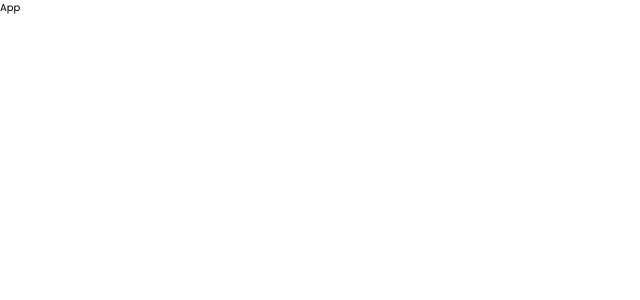
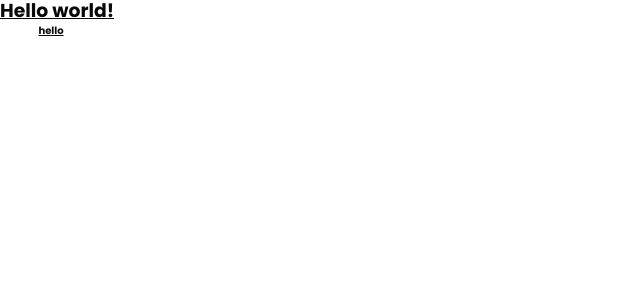
Before and after one commit to sohelrana2002/eBook-Application, a React (Vite) app in the folder admin/: page / in a window 1280 px wide. Shown: the top 300 px of the page, without its empty margins (0-640 px from the left). Built offline with nearby package versions, Linux system fonts and the light colour scheme.

Commit message:
setup tailwindcss and shadcn ui

```diff
--- a/admin/src/App.jsx
+++ b/admin/src/App.jsx
@@ -1,7 +1,14 @@
 import React from "react";
+import style from "./index.module.css";
 
 const App = () => {
-  return <div>App</div>;
+  return (
+    <div>
+      <h1 class="text-3xl font-bold underline text">Hello world!</h1>
+
+      <div className={`${style.container} font-bold underline text`}>hello</div>
+    </div>
+  );
 };
 
 export default App;
--- a/admin/src/index.css
+++ b/admin/src/index.css
@@ -1,83 +1,120 @@
-/* =======Google font(poppins)========= */
-@import url('https://fonts.googleapis.com/css2?family=Poppins:ital,wght@0,100;0,200;0,300;0,400;0,500;0,600;0,700;0,800;0,900;1,100;1,200;1,300;1,400;1,500;1,600;1,700;1,800;1,900&display=swap');
+@import "tailwindcss";
+@import "tw-animate-css";
 
+@custom-variant dark (&:is(.dark *));
 
-*,
-*::before,
-*::after {
-    margin: 0;
-    padding: 0;
-    box-sizing: border-box;
-    border: none;
-    outline: none;
+@theme inline {
+  --radius-sm: calc(var(--radius) - 4px);
+  --radius-md: calc(var(--radius) - 2px);
+  --radius-lg: var(--radius);
+  --radius-xl: calc(var(--radius) + 4px);
+  --color-background: var(--background);
+  --color-foreground: var(--foreground);
+  --color-card: var(--card);
+  --color-card-foreground: var(--card-foreground);
+  --color-popover: var(--popover);
+  --color-popover-foreground: var(--popover-foreground);
+  --color-primary: var(--primary);
+  --color-primary-foreground: var(--primary-foreground);
+  --color-secondary: var(--secondary);
+  --color-secondary-foreground: var(--secondary-foreground);
+  --color-muted: var(--muted);
+  --color-muted-foreground: var(--muted-foreground);
+  --color-accent: var(--accent);
+  --color-accent-foreground: var(--accent-foreground);
+  --color-destructive: var(--destructive);
+  --color-border: var(--border);
+  --color-input: var(--input);
+  --color-ring: var(--ring);
+  --color-chart-1: var(--chart-1);
+  --color-chart-2: var(--chart-2);
+  --color-chart-3: var(--chart-3);
+  --color-chart-4: var(--chart-4);
+  --color-chart-5: var(--chart-5);
+  --color-sidebar: var(--sidebar);
+  --color-sidebar-foreground: var(--sidebar-foreground);
+  --color-sidebar-primary: var(--sidebar-primary);
+  --color-sidebar-primary-foreground: var(--sidebar-primary-foreground);
+  --color-sidebar-accent: var(--sidebar-accent);
+  --color-sidebar-accent-foreground: var(--sidebar-accent-foreground);
+  --color-sidebar-border: var(--sidebar-border);
+  --color-sidebar-ring: var(--sidebar-ring);
 }
 
 :root {
-
-
-    --transition: all .4s ease-in-out;
-
-    --container-width-lg: 94%;
-    --container-width-md: 85%;
-    --container-width-sm: 90%;
+  --radius: 0.625rem;
+  --background: oklch(1 0 0);
+  --foreground: oklch(0.145 0 0);
+  --card: oklch(1 0 0);
+  --card-foreground: oklch(0.145 0 0);
+  --popover: oklch(1 0 0);
+  --popover-foreground: oklch(0.145 0 0);
+  --primary: oklch(0.205 0 0);
+  --primary-foreground: oklch(0.985 0 0);
+  --secondary: oklch(0.97 0 0);
+  --secondary-foreground: oklch(0.205 0 0);
+  --muted: oklch(0.97 0 0);
+  --muted-foreground: oklch(0.556 0 0);
+  --accent: oklch(0.97 0 0);
+  --accent-foreground: oklch(0.205 0 0);
+  --destructive: oklch(0.577 0.245 27.325);
+  --border: oklch(0.922 0 0);
+  --input: oklch(0.922 0 0);
+  --ring: oklch(0.708 0 0);
+  --chart-1: oklch(0.646 0.222 41.116);
+  --chart-2: oklch(0.6 0.118 184.704);
+  --chart-3: oklch(0.398 0.07 227.392);
+  --chart-4: oklch(0.828 0.189 84.429);
+  --chart-5: oklch(0.769 0.188 70.08);
+  --sidebar: oklch(0.985 0 0);
+  --sidebar-foreground: oklch(0.145 0 0);
+  --sidebar-primary: oklch(0.205 0 0);
+  --sidebar-primary-foreground: oklch(0.985 0 0);
+  --sidebar-accent: oklch(0.97 0 0);
+  --sidebar-accent-foreground: oklch(0.205 0 0);
+  --sidebar-border: oklch(0.922 0 0);
+  --sidebar-ring: oklch(0.708 0 0);
 }
 
-
-html {
-    font-size: 62.5%;
-    scroll-behavior: smooth;
+.dark {
+  --background: oklch(0.145 0 0);
+  --foreground: oklch(0.985 0 0);
+  --card: oklch(0.205 0 0);
+  --card-foreground: oklch(0.985 0 0);
+  --popover: oklch(0.205 0 0);
+  --popover-foreground: oklch(0.985 0 0);
+  --primary: oklch(0.922 0 0);
+  --primary-foreground: oklch(0.205 0 0);
+  --secondary: oklch(0.269 0 0);
+  --secondary-foreground: oklch(0.985 0 0);
+  --muted: oklch(0.269 0 0);
+  --muted-foreground: oklch(0.708 0 0);
+  --accent: oklch(0.269 0 0);
+  --accent-foreground: oklch(0.985 0 0);
+  --destructive: oklch(0.704 0.191 22.216);
+  --border: oklch(1 0 0 / 10%);
+  --input: oklch(1 0 0 / 15%);
+  --ring: oklch(0.556 0 0);
+  --chart-1: oklch(0.488 0.243 264.376);
+  --chart-2: oklch(0.696 0.17 162.48);
+  --chart-3: oklch(0.769 0.188 70.08);
+  --chart-4: oklch(0.627 0.265 303.9);
+  --chart-5: oklch(0.645 0.246 16.439);
+  --sidebar: oklch(0.205 0 0);
+  --sidebar-foreground: oklch(0.985 0 0);
+  --sidebar-primary: oklch(0.488 0.243 264.376);
+  --sidebar-primary-foreground: oklch(0.985 0 0);
+  --sidebar-accent: oklch(0.269 0 0);
+  --sidebar-accent-foreground: oklch(0.985 0 0);
+  --sidebar-border: oklch(1 0 0 / 10%);
+  --sidebar-ring: oklch(0.556 0 0);
 }
 
-body {
-    font-family: 'Poppins', sans-serif;
-    /* font-family: 'Montserrat', sans-serif; */
+@layer base {
+  * {
+    @apply border-border outline-ring/50;
+  }
+  body {
+    @apply bg-background text-foreground;
+  }
 }
-
-a {
-    text-decoration: none;
-}
-
-li {
-    list-style-type: none;
-}
-
-.container {
-    width: var(--container-width-lg);
-    margin: 0 auto;
-}
-
-section {
-    margin-top: 6rem;
-}
-
-img {
-    display: block;
-    width: 100%;
-    object-fit: cover;
-}
-
-
-
-
-
-/* ============MEDIA QURIES(MEDIAM SCREEN)============== */
-@media screen and (max-width: 1024px) {
-    html {
-        font-size: 57%;
-    }
-
-    .container {
-        width: var(--container-width-md);
-    }
-}
-
-/* ============MEDIA QURIES(SMALL SCREEN)============== */
-@media screen and (max-width: 600px) {
-    html {
-        font-size: 50%;
-    }
-
-    .container {
-        width: var(--container-width-sm);
-    }
-}
--- /dev/null
+++ b/admin/src/index.module.css
@@ -0,0 +1,84 @@
+/* =======Google font(poppins)========= */
+@import url('https://fonts.googleapis.com/css2?family=Poppins:ital,wght@0,100;0,200;0,300;0,400;0,500;0,600;0,700;0,800;0,900;1,100;1,200;1,300;1,400;1,500;1,600;1,700;1,800;1,900&display=swap');
+
+
+*,
+*::before,
+*::after {
+    margin: 0;
+    padding: 0;
+    box-sizing: border-box;
+    border: none;
+    outline: none;
+}
+
+:root {
+
+
+    --transition: all .4s ease-in-out;
+
+    --container-width-lg: 94%;
+    --container-width-md: 85%;
+    --container-width-sm: 90%;
+}
+
+
+html {
+    font-size: 62.5%;
+    scroll-behavior: smooth;
+}
+
+body {
+    font-family: 'Poppins', sans-serif;
+    /* font-family: 'Montserrat', sans-serif; */
+}
+
+a {
+    text-decoration: none;
+}
+
+li {
+    list-style-type: none;
+}
+
+.container {
+    width: var(--container-width-lg);
+    margin: 0 auto;
+}
+
+section {
+    margin-top: 6rem;
+}
+
+img {
+    display: block;
+    width: 100%;
+    object-fit: cover;
+}
+
+.text {
+    font-size: 7rem;
+}
+
+
+/* ============MEDIA QURIES(MEDIAM SCREEN)============== */
+@media screen and (max-width: 1024px) {
+    html {
+        font-size: 57%;
+    }
+
+    .container {
+        width: var(--container-width-md);
+    }
+}
+
+/* ============MEDIA QURIES(SMALL SCREEN)============== */
+@media screen and (max-width: 600px) {
+    html {
+        font-size: 50%;
+    }
+
+    .container {
+        width: var(--container-width-sm);
+    }
+}
--- /dev/null
+++ b/admin/src/lib/utils.js
@@ -0,0 +1,6 @@
+import { clsx } from "clsx";
+import { twMerge } from "tailwind-merge"
+
+export function cn(...inputs) {
+  return twMerge(clsx(inputs));
+}
--- a/admin/src/main.jsx
+++ b/admin/src/main.jsx
@@ -3,7 +3,7 @@ import { createRoot } from "react-dom/client";
 import { RouterProvider } from "react-router-dom";
 import router from "./router/Router.jsx";
 import "./index.css";
-import App from "./App.jsx";
+import "./index.module.css";
 
 createRoot(document.getElementById("root")).render(
   <StrictMode>
--- a/admin/vite.config.js
+++ b/admin/vite.config.js
@@ -1,7 +1,15 @@
-import { defineConfig } from 'vite'
-import react from '@vitejs/plugin-react-swc'
+import { defineConfig } from "vite";
+import react from "@vitejs/plugin-react-swc";
+import tailwindcss from "@tailwindcss/vite";
+import path from "path";
 
 // https://vite.dev/config/
 export default defineConfig({
-  plugins: [react()],
-})
+  plugins: [react(), tailwindcss()],
+  resolve: {
+    alias: {
+      // eslint-disable-next-line no-undef
+      "@": path.resolve(__dirname, "./src"),
+    },
+  },
+});
```
Also changed, not shown: admin/jsconfig.json (added, +10 -0 lines), admin/package.json (+9 -1 lines), admin/components.json (added), 1 other file (tests, documents, lock files or other folders).
